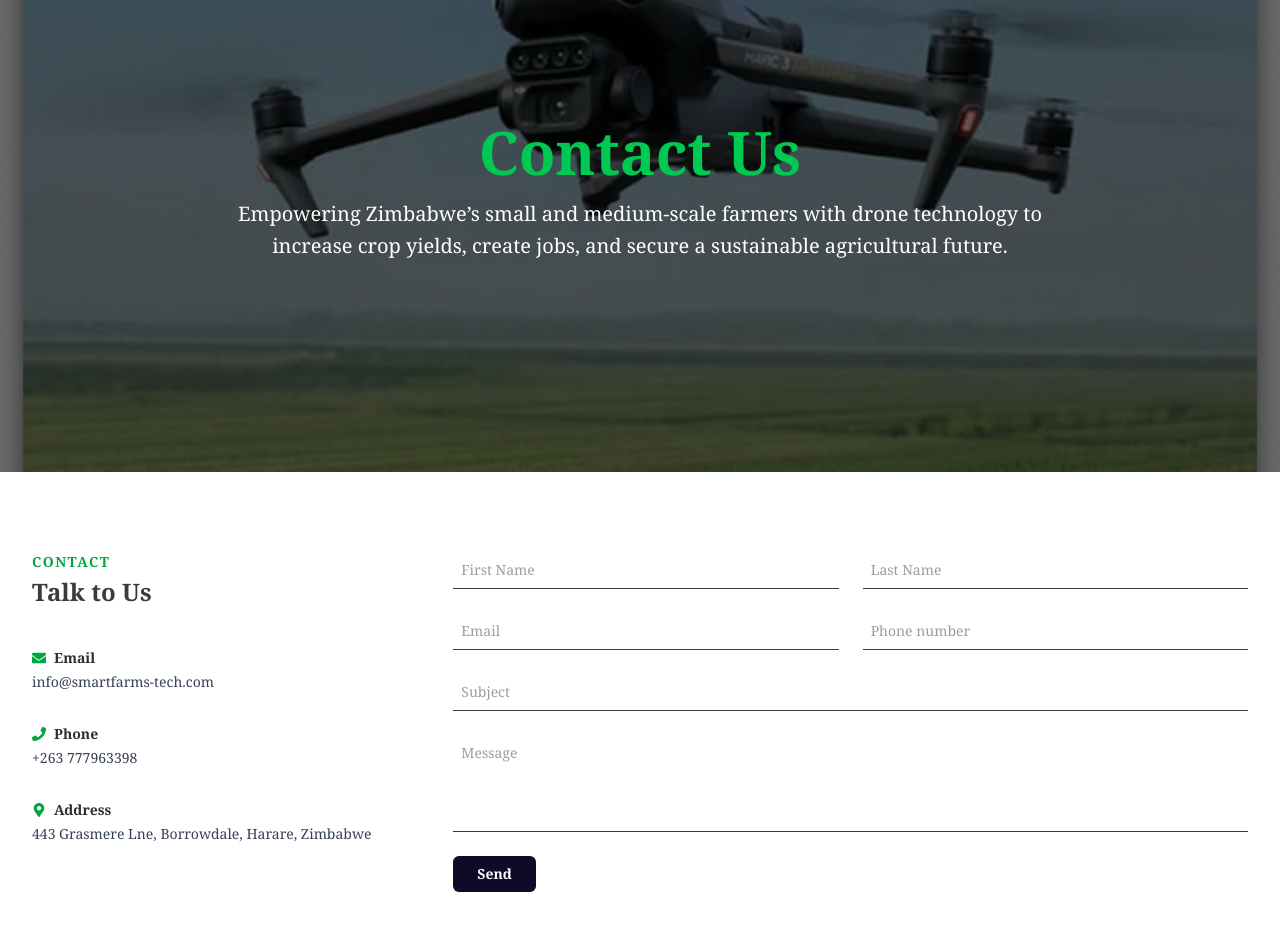
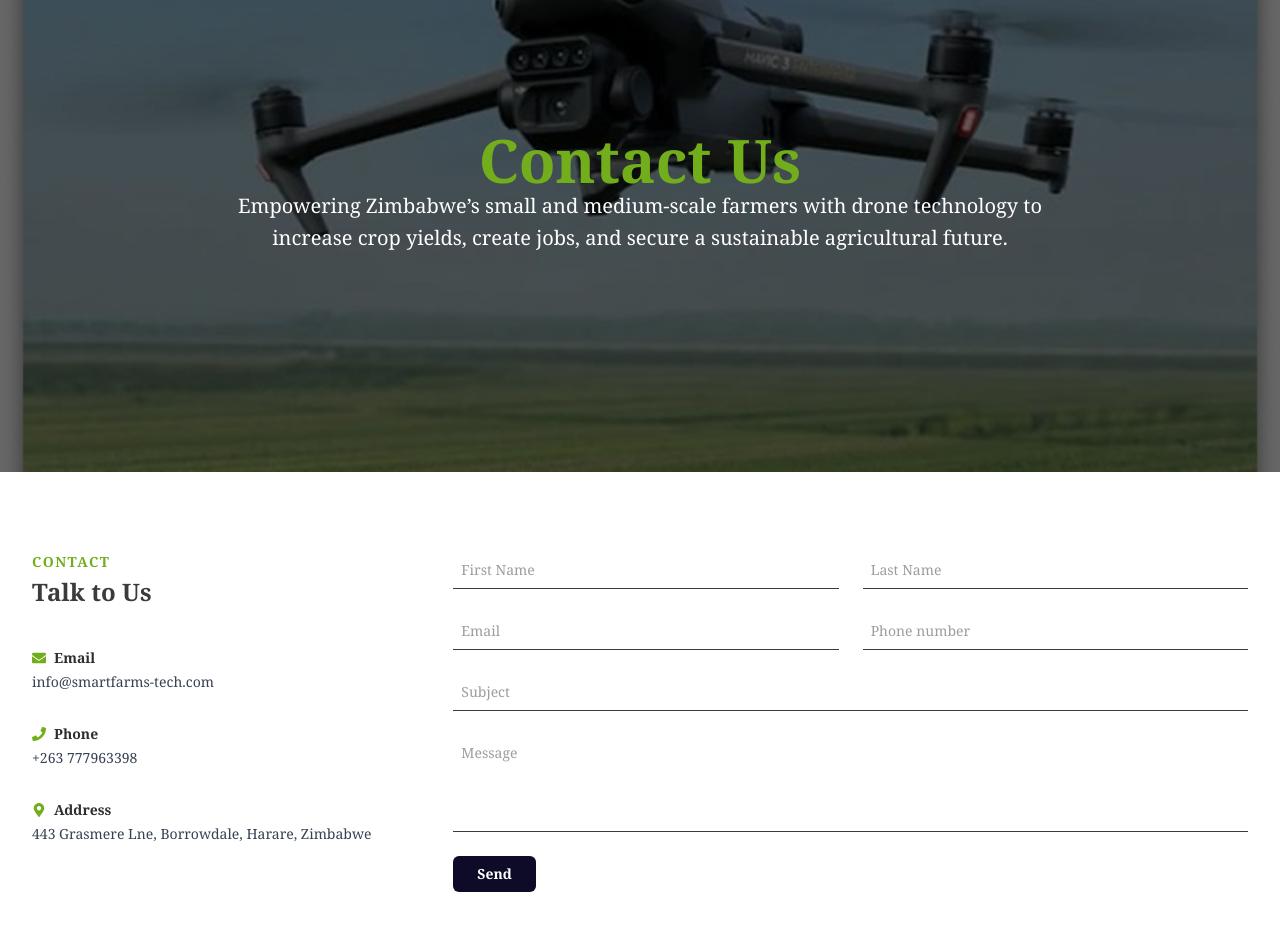
Before and after one commit to HudsonWayne/Smart-Farms, a Next.js app: page /contact in a window 1280 px wide. Shown: the part 160-1090 px from the top of the page. Built offline with nearby package versions, Linux system fonts and the light colour scheme; a web font is replaced by a local one.

Commit message:
initial commit

```diff
--- a/src/pages/contact.tsx
+++ b/src/pages/contact.tsx
@@ -46,8 +46,8 @@ export default function ContactPage() {
         <div className="absolute inset-0 bg-black opacity-60" />
         <div className="relative z-10 px-4 md:px-8 text-center max-w-4xl mx-auto">
           <h1
-            className="text-4xl md:text-6xl font-bold text-green-500 mb-4"
-            style={{ fontFamily: "Georgia, serif" }}
+            className="text-4xl md:text-6xl font-bold"
+            style={{ color: "#72AE1C", fontFamily: "Georgia, serif" }}
           >
             Contact Us
           </h1>
@@ -70,7 +70,9 @@ export default function ContactPage() {
         {/* Left Column - Contact Info */}
         <div className="space-y-10">
           <div>
-            <h3 className="text-green-600 font-semibold tracking-widest uppercase text-sm mb-1">
+            <h3
+              className="text-[#72AE1C] font-semibold tracking-widest uppercase text-sm mb-1"
+            >
               Contact
             </h3>
             <h2 className="text-2xl font-bold">Talk to Us</h2>
@@ -79,7 +81,7 @@ export default function ContactPage() {
           <div className="space-y-8 text-sm">
             {/* Email */}
             <div>
-              <div className="flex items-center gap-2 mb-1 text-green-600">
+              <div className="flex items-center gap-2 mb-1" style={{ color: "#72AE1C" }}>
                 <FaEnvelope />
                 <span className="font-bold text-[#2E2E2E]">Email</span>
               </div>
@@ -88,7 +90,7 @@ export default function ContactPage() {
 
             {/* Phone */}
             <div>
-              <div className="flex items-center gap-2 mb-1 text-green-600">
+              <div className="flex items-center gap-2 mb-1" style={{ color: "#72AE1C" }}>
                 <FaPhone />
                 <span className="font-bold text-[#2E2E2E]">Phone</span>
               </div>
@@ -97,7 +99,7 @@ export default function ContactPage() {
 
             {/* Address */}
             <div>
-              <div className="flex items-center gap-2 mb-1 text-green-600">
+              <div className="flex items-center gap-2 mb-1" style={{ color: "#72AE1C" }}>
                 <FaMapMarkerAlt />
                 <span className="font-bold text-[#2E2E2E]">Address</span>
               </div>
```
